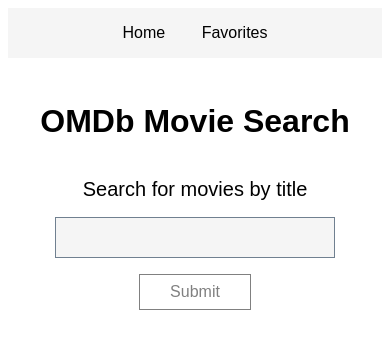
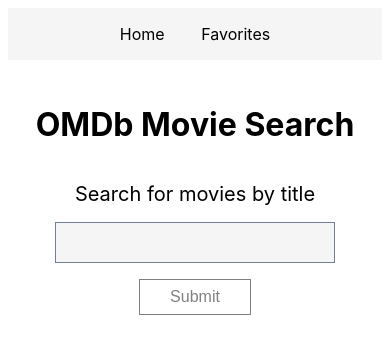
Before and after one commit to indiesquidge/node-backend-starter-code, a website built with webpack: page public/index.html in a window 390 px wide. Built offline with nearby package versions, Linux system fonts and the light colour scheme.

Commit message:
Fix system fonts for mobile

```diff
--- a/app/assets/style.css
+++ b/app/assets/style.css
@@ -7,7 +7,9 @@
 }
 
 body {
-  font: menu;
+  -webkit-font-smoothing: antialiased;
+  font-family: system, -apple-system, ".SFNSText-Regular", "San Francisco",
+    "Roboto", "Segoe UI", "Helvetica Neue", "Lucida Grande", sans-serif;
 }
 
 input, textarea, select {
```
